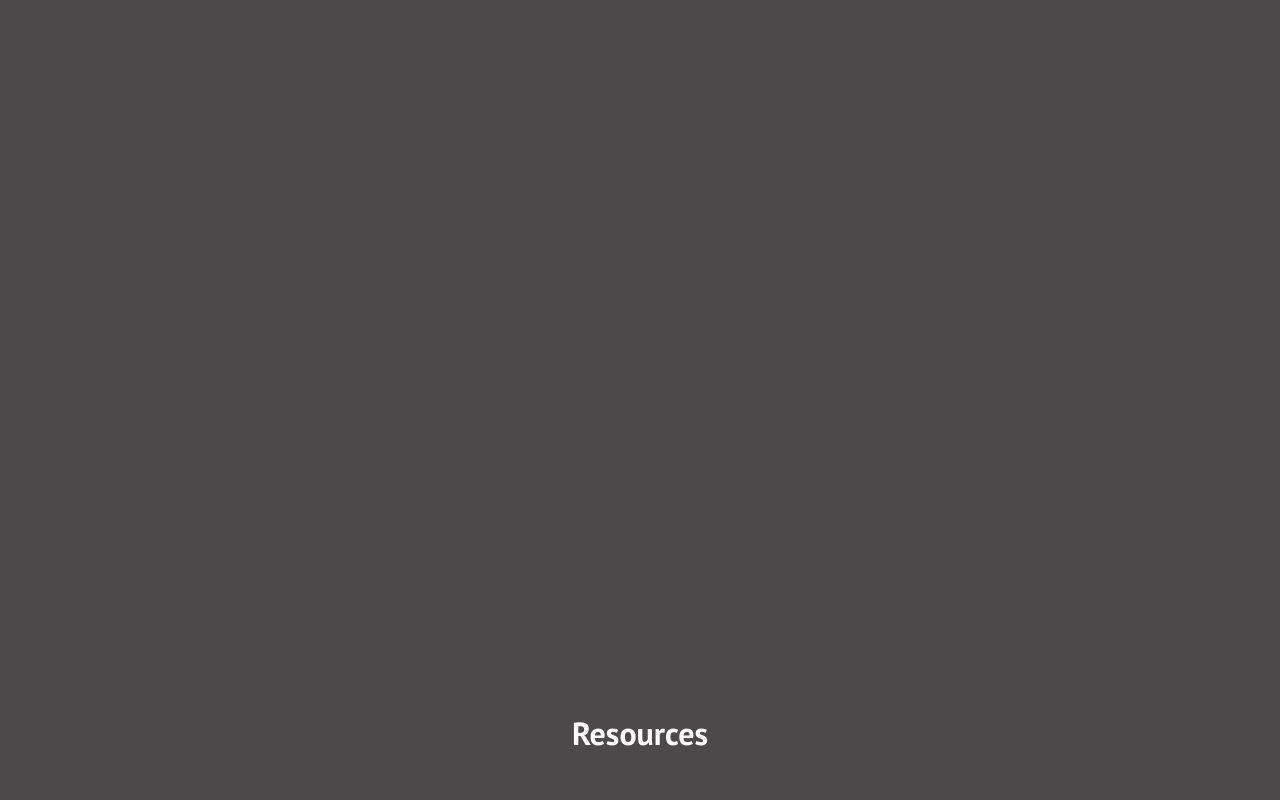
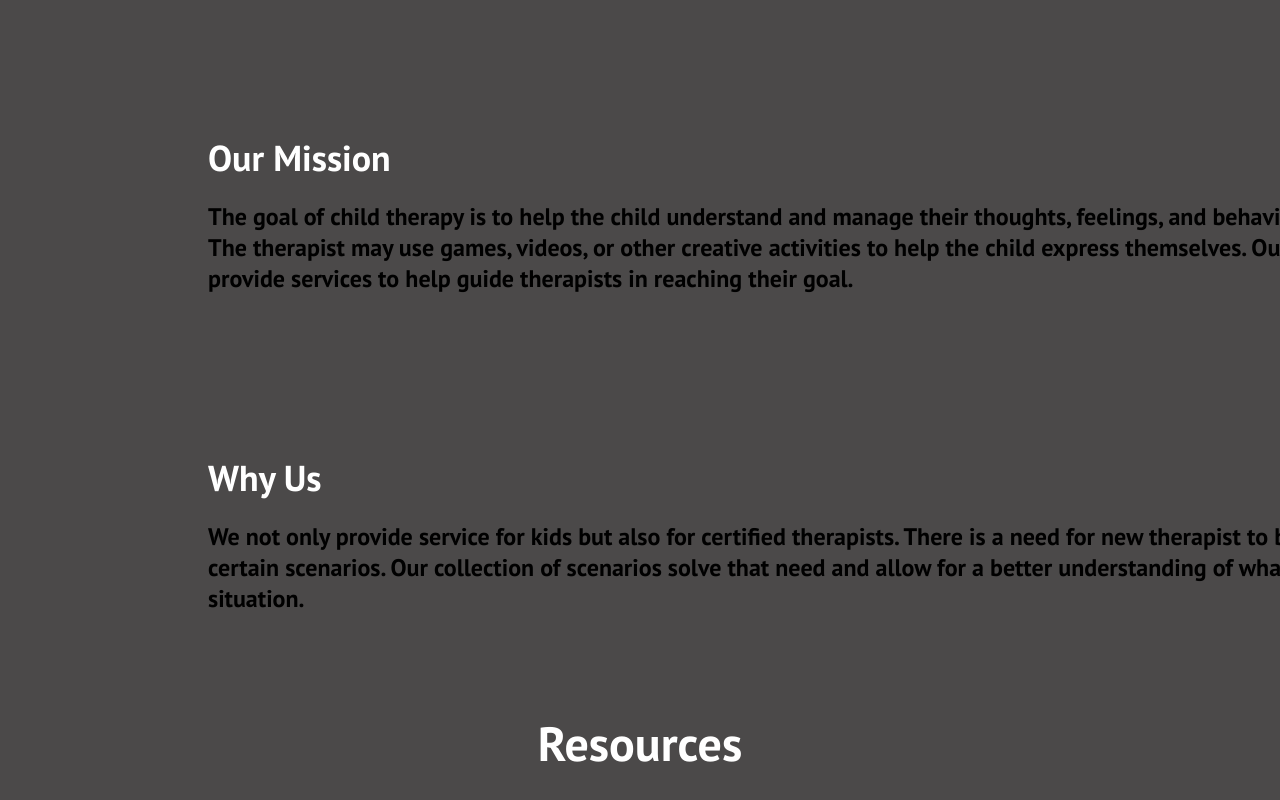
Before and after one commit to mbarto202/react-dg-website, a React (Create React App) app: page / in a window 1280 px wide. Shown: the part 946-1746 px from the top of the page. Built offline with nearby package versions, Linux system fonts and the light colour scheme; the HTML template or start-up script is replaced by a standard one.

Commit message:
added content in about section

```diff
--- a/src/components/about/About.jsx
+++ b/src/components/about/About.jsx
@@ -5,6 +5,22 @@ const About = () => {
   return (
     <section id='about'>
       <h1 className='section_title'>About</h1>
+      <div className='about_content'>
+        <h1>Our Mission</h1>
+        <p className='statement'>
+          The goal of child therapy is to help the child understand and manage their thoughts, feelings, and behaviors in a healthy way.
+          The therapist may use games, videos, or other creative activities to help the child express themselves.
+          Our mission is to provide services to help guide therapists in reaching their goal.
+        </p>
+      </div>
+      <div className='about_content'>
+        <h1>Why Us</h1>
+        <p className='statement'>
+          We not only provide service for kids but also for certified therapists.
+          There is a need for new therapist to be exposed to certain scenarios.
+          Our collection of scenarios solve that need and allow for a better understanding of what to do a specific situation.
+        </p>
+      </div>
     </section>
   )
 }
--- a/src/components/about/about.css
+++ b/src/components/about/about.css
@@ -1,5 +1,16 @@
-.section_title {
+h1.section_title {
     color: white;
     text-align: center;
-    font-size:xx-large
+    font-size:3rem;
 }
+
+.about_content {
+    margin-left: 13rem;
+    margin-top: 10rem;;
+    font-size: x-large;
+}
+
+.about_content p {
+    margin-top: 20px;
+    width: 80rem;
+}
--- a/src/components/footer/footer.css
+++ b/src/components/footer/footer.css
@@ -3,7 +3,6 @@ footer {
     padding: 3rem 0;
     text-align: center;
     font-size: 0.9rem;
-
     background-color: black;
 }
 
--- a/src/components/header/header.css
+++ b/src/components/header/header.css
@@ -1,7 +1,7 @@
 h1.header {
     background-color: black;
     color: white;
-    padding-left: 80px;
+    padding-left: 70px;
     padding-top: 8px;
     padding-bottom: 8px;
 }
--- a/src/components/title/title.css
+++ b/src/components/title/title.css
@@ -5,7 +5,7 @@
 .options {
     color: white;
     padding-top: 80px;
-    padding-left: 80px;
+    padding-left: 13rem;
     font-size: 3rem;
 }
 
--- a/src/index.css
+++ b/src/index.css
@@ -8,10 +8,12 @@
     box-sizing: border-box;
     list-style: none;
     text-decoration: none;
+    font-family: 'PT Sans', sans-serif;
 }
 
 h1 {
     font-family: 'PT Sans', sans-serif;
+    color: white;
 }
 
 section {
```
